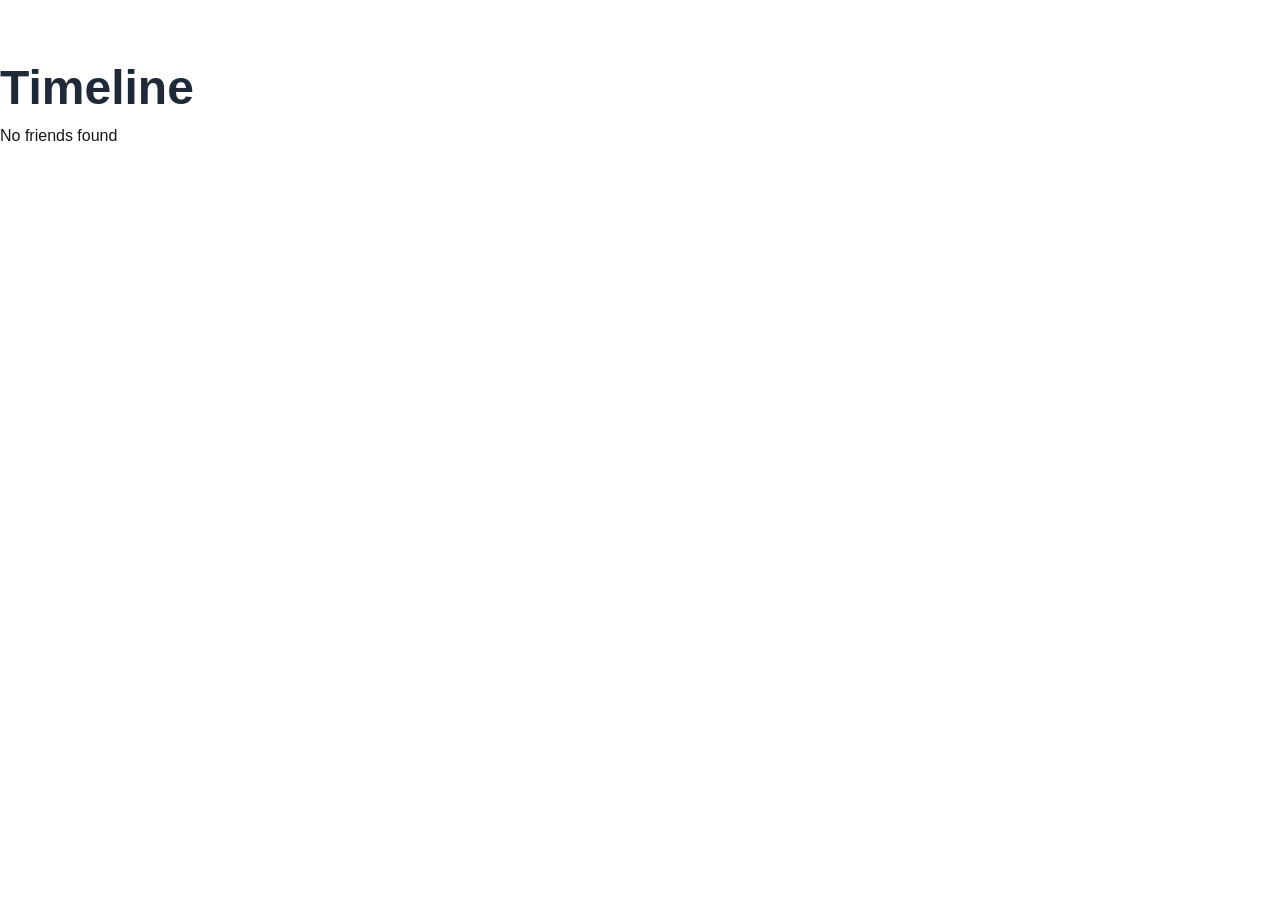
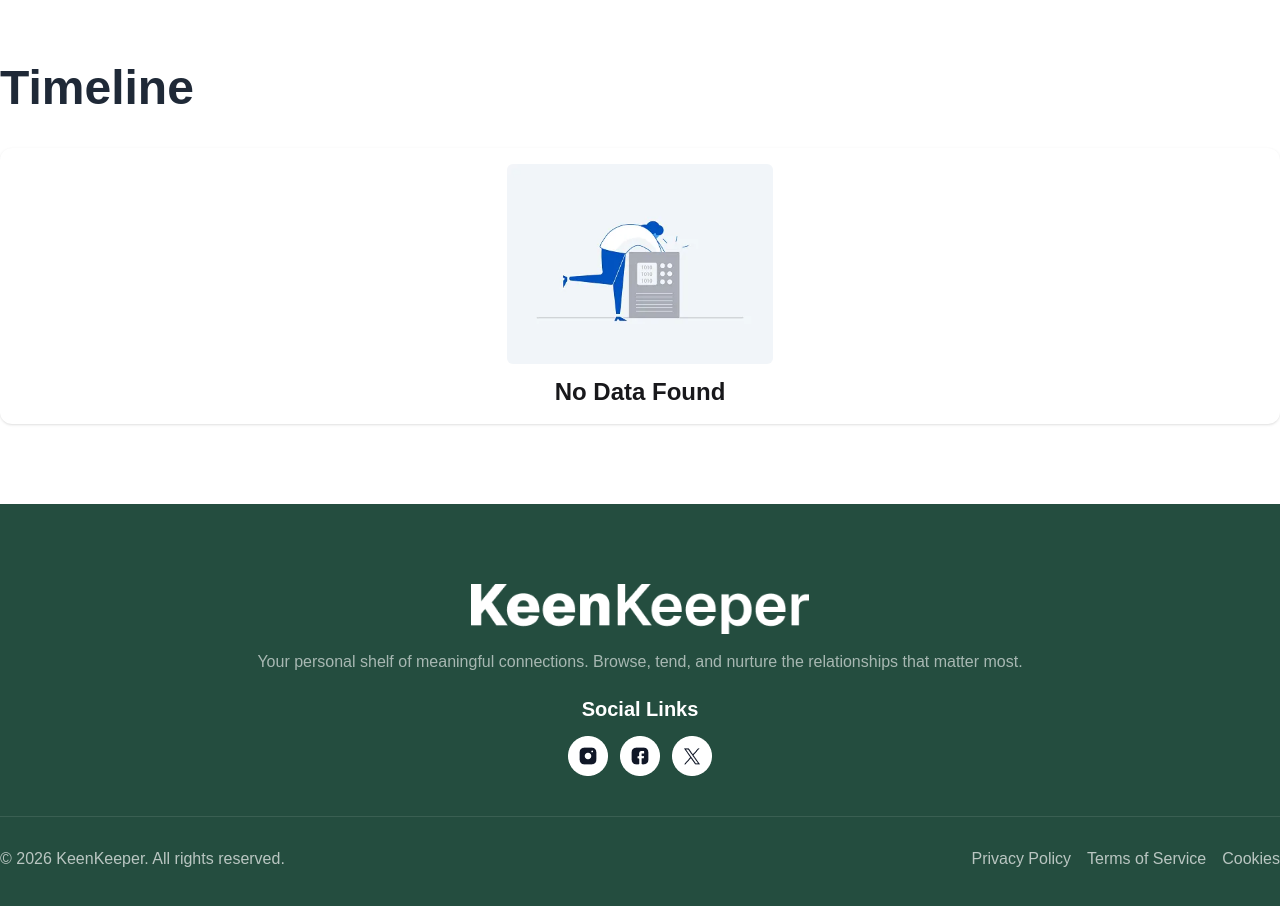
Before and after one commit to krisnokumarghosh/A07-Keen-Keeper-Project, a React (Vite) app: page /timeline in a window 1280 px wide. Shown: the part 100-1006 px from the top of the page. Before the commit the page ends 800 px from the top, so only its background shows below. Built offline with nearby package versions, Linux system fonts and the light colour scheme.

Commit message:
added footer and fixed timeline

```diff
--- /dev/null
+++ b/src/components/shared/Footer.jsx
@@ -0,0 +1,32 @@
+import React from 'react';
+import footerLogo from "../../assets/logo-xl.png";
+import instaImg from "../../assets/instagram.png";
+import fbImg from "../../assets/facebook.png";
+import xImg from "../../assets/twitter.png";
+
+const Footer = () => {
+    return (
+        <div className='bg-[#244D3F] mt-20 min-h-103.25 pt-20 pb-7.5'>
+            <div className='container mx-auto'>
+                <img src={footerLogo} className='mx-auto h-8 md:h-12.5' alt="" />
+                <p className='text-white/60 text-center mt-4 text-[13px] md:text-[16px] w-75 mx-auto md:w-full md:mx-0'>Your personal shelf of meaningful connections. Browse, tend, and nurture the relationships that matter most.</p>
+                <p className='font-semibold text-white text-[20px] text-center mt-5'>Social Links</p>
+                <div className='flex justify-center gap-3 mt-3'>
+                    <img src={instaImg} alt="" />
+                    <img src={fbImg} alt="" />
+                    <img src={xImg} alt="" />
+                </div>
+                <div className='mt-10 pl-4 md:pl-0  border-t border-white/10 pt-7.5 md:flex justify-between items-center'>
+                    <p className='text-[#FAFAFA]/70 mb-3 md:mb-0'>© 2026 KeenKeeper. All rights reserved.</p>
+                    <div className='md:flex gap-4 items-center space'>
+                        <p className='text-[#FAFAFA]/70'>Privacy Policy</p>
+                        <p className='text-[#FAFAFA]/70'> Terms of Service</p>
+                        <p className='text-[#FAFAFA]/70'>Cookies</p>
+                    </div>
+                </div>
+            </div>
+        </div>
+    );
+};
+
+export default Footer;
--- a/src/context/FriendsProvider.jsx
+++ b/src/context/FriendsProvider.jsx
@@ -4,13 +4,10 @@ import { FriendsContext } from './FriendsContext';
 const FriendsProvider = ({children}) => {
 
     const [timelineFriends , setTimelineFriends] = useState([]);
-    const [operation , setOperation] = useState([]);
 
     const  data = {
         timelineFriends,
         setTimelineFriends,
-        operation,
-        setOperation
     }
 
     return (
--- a/src/layout/RootLayout.jsx
+++ b/src/layout/RootLayout.jsx
@@ -1,12 +1,14 @@
 import React from 'react';
 import Navbar from '../components/shared/Navbar';
 import { Outlet } from 'react-router';
+import Footer from '../components/shared/Footer';
 
 const RootLayout = () => {
     return (
         <div>
             <Navbar></Navbar>
             <Outlet></Outlet>
+            <Footer></Footer>
         </div>
     );
 };
--- a/src/pages/friendDetails/FriendDetails.jsx
+++ b/src/pages/friendDetails/FriendDetails.jsx
@@ -16,21 +16,39 @@ const FriendDetails = () => {
 
   const expectedFriend = friends.find((friend) => friend.id === Number(id));
 
-  const {timelineFriends , setTimelineFriends , operation , setOperation} = useContext(FriendsContext);
+  const {timelineFriends , setTimelineFriends} = useContext(FriendsContext);
 
   const handleCallBtn = () => {
-    setTimelineFriends([...timelineFriends , expectedFriend]);
-    setOperation([...operation , "Call"]);
+
+    const newData = {
+      friend : expectedFriend,
+      action : "Call",
+      date : new Date().toLocaleDateString()
+    }
+
+    setTimelineFriends([...timelineFriends , newData]);
   }
 
   const handleTextBtn = () => {
-     setTimelineFriends([...timelineFriends , expectedFriend]);
-     setOperation([...operation , "Text"]);
+
+    const newData = {
+      friend : expectedFriend,
+      action : "Text",
+      date : new Date().toLocaleDateString()
+    }
+
+     setTimelineFriends([...timelineFriends , newData]);
   }
 
   const handleVideoBtn = () => {
-     setTimelineFriends([...timelineFriends , expectedFriend]);
-     setOperation([...operation , "Video"]);
+
+    const newData = {
+      friend : expectedFriend,
+      action : "Video",
+      date : new Date().toLocaleDateString()
+    }
+
+     setTimelineFriends([...timelineFriends , newData]);
   }
 
 
--- a/src/pages/timelinePage/Timeline.jsx
+++ b/src/pages/timelinePage/Timeline.jsx
@@ -3,32 +3,35 @@ import { FriendsContext } from '../../context/FriendsContext';
 import callImg from "../../assets/call.png";
 import videoImg from "../../assets/video.png";
 import textImg from "../../assets/text.png";
+import nodataImg from "../../assets/nodata.png"
 
 const Timeline = () => {
 
-    const {timelineFriends , operation} = useContext(FriendsContext);
+    const {timelineFriends} = useContext(FriendsContext);
 
     return (
-        <div className='container mx-auto mt-20'>
-            <h1 className='text-[48px] font-bold text-[#1F2937]'>Timeline</h1>
+        <div className='container mx-auto mt-10 md:mt-20'>
+            <h1 className=' text-[37px] text-center md:text-left md:text-[48px] font-bold text-[#1F2937]'>Timeline</h1>
 
             {
                 timelineFriends.length === 0 ?
-                <div>No friends found</div> :
+                <div className='w-full bg-white shadow rounded-xl p-4 mt-6'>
+                    <img src={nodataImg} className='mx-auto mb-3 rounded-md h-50' alt="" />
+                    <h1 className='text-2xl text-center font-bold'>No Data Found</h1>
+                </div> :
 
                 <div className='mt-5 space-y-6'>
                     {
-                      timelineFriends.slice(0 , 1).map((friend) => {
-                       return operation.map((elem , ind) => {
+                      timelineFriends.map((elem , ind) => {
                             return(
-                                 <div key={ind} className='bg-white border border-gray-200 flex gap-3 items-center shadow w-full p-4 rounded-md'>
+                                <div key={ind} className='bg-white border border-gray-200 flex gap-3 items-center shadow w-75 mx-auto md:mx-0 md:w-full p-4 rounded-md'>
 
 
                                     {
 
-                                         elem === "Call" ?
+                                         elem.action === "Call" ?
                                          <img src={callImg} alt="" /> :
-                                         elem === "Video" ?
+                                         elem.action === "Video" ?
                                          <img src={videoImg} alt="" /> :
                                          <img src={textImg} alt="" />
 
@@ -37,12 +40,11 @@ const Timeline = () => {
 
 
                                 <div>
-                                    <p className='text-[#64748B]'><span className='text-[#244D3F] font-semibold'>{elem}</span> with {friend.name}</p>
-                                    <p className='text-[#64748B]'>March 29, 2026</p>
+                                    <p className='text-[#64748B]'><span className='text-[#244D3F] font-semibold'>{elem.action}</span> with {elem.friend.name}</p>
+                                    <p className='text-[#64748B]'>{elem.date}</p>
                                 </div>
                             </div>
                             )
-                        })
                       })
                     }
                 </div>
```
